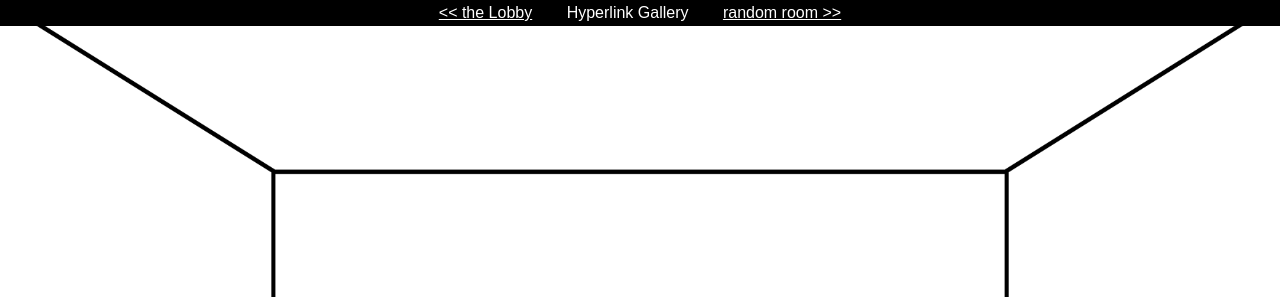
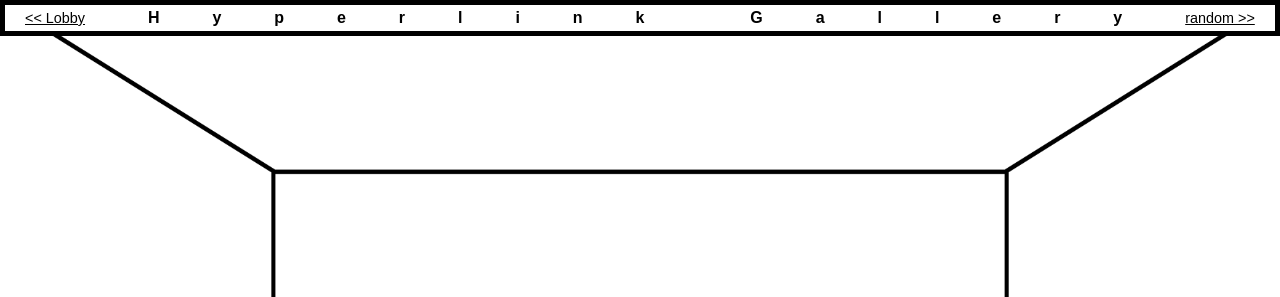
Before and after one commit to leoneckert/abc-f20, a plain HTML site: page hyperlink-gallery/leon-room/index.html in a window 1280 px wide. Shown: the top 297 px of the page. Drawn offline with Linux system fonts and the light colour scheme.

Commit message:
hyperlink room and readme done

```diff
--- a/hyperlink-gallery/leon-room/index.html
+++ b/hyperlink-gallery/leon-room/index.html
@@ -2,17 +2,17 @@
 <html lang="en" dir="ltr">
   <head>
     <meta charset="utf-8">
+    <meta name="viewport" content="width=device-width, initial-scale=1, shrink-to-fit=no"/>
     <title></title>
     <link rel="stylesheet" href="style.css">
   </head>
   <body>
-    <div class="bannerdiv" style="">
-      <p><a href="https://abc.leoneckert.com/hyperlink-gallery"><<  the Lobby</a></p>
-      <p>Hyperlink Gallery</p>
 
-      <p><a href="#">random room >></a></p>
+    <!-- Hyperlink Gallery Banner -->
+    <div style="position:fixed;width:100%;top:0;left:0;z-index:5;background-color:white;font-family:sans-serif;border:5px solid black;display:flex;justify-content:space-between;align-items:center;padding:0 20px;box-sizing:border-box;font-weight:bold;"><p style="margin:4px 0;margin-right:10px;font-weight:normal"><a style="color:black;font-size:0.9em;" href="https://abc.leoneckert.com/hyperlink-gallery"><< Lobby</a></p><span>H</span><span>y</span><span>p</span><span>e</span><span>r</span><span>l</span><span>i</span><span>n</span><span>k</span><span> </span><span>G</span><span>a</span><span>l</span><span>l</span><span>e</span><span>r</span><span>y</span><p style="margin:4px 0;margin-left:10px;font-weight:normal"><a style="color:black;font-size:0.9em;" href="https://abc.leoneckert.com/random-artist">random >></a></p></div>
 
-    </div>
+
+
     <div class="background">
       <img src='room.png'>
     </div>
--- a/hyperlink-gallery/leon-room/style.css
+++ b/hyperlink-gallery/leon-room/style.css
@@ -80,29 +80,39 @@ html, body {
 
 
 .bannerdiv{
-  position:absolute;
+  position:fixed;
   width:100%;
   top:0;
   left:0;
   z-index:5;
-  text-align: center;
-  background-color: black;
-  color: white;
+  background-color: white;
+  color: black;
   font-family: sans-serif;
+  border: 5px solid black;
+  display: flex;
+  justify-content: space-between;
+  align-items: center;
+  padding: 0 20px;
+  box-sizing: border-box;
+  font-weight: bold;
 }
+
 .bannerdiv p{
-  display: inline-block;
+  /* display: inline-block; */
   margin: 4px 0;
-  margin-right: 30px;
+  margin-right: 10px;
+  font-weight: normal;
 
 }
 .bannerdiv p:last-child{
-  margin-right: 0px;
+  margin-left: 10px;
 }
 
 .bannerdiv p a{
+  color: black;
+  font-size: 0.9em;
+}
+
+/* .bannerdiv p a:visited{
   color: white;
-}
-.bannerdiv p a:visited{
-  color: white;
-}
+} */
```
Also changed, not shown: hyperlink-gallery/README.md.
